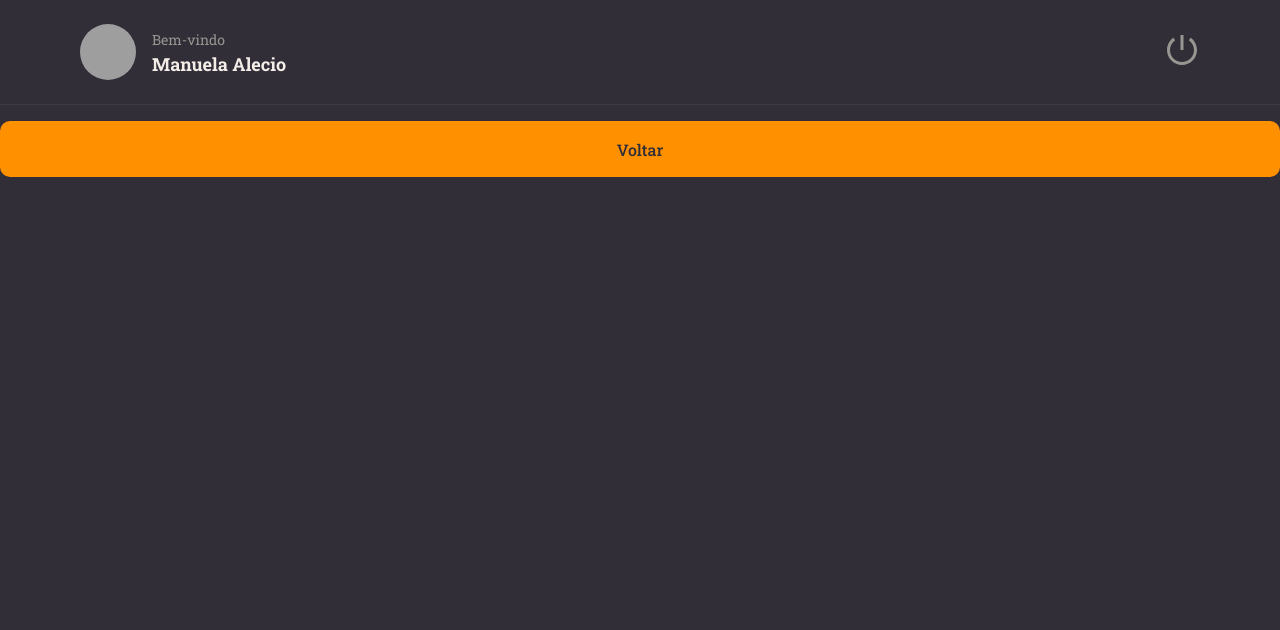
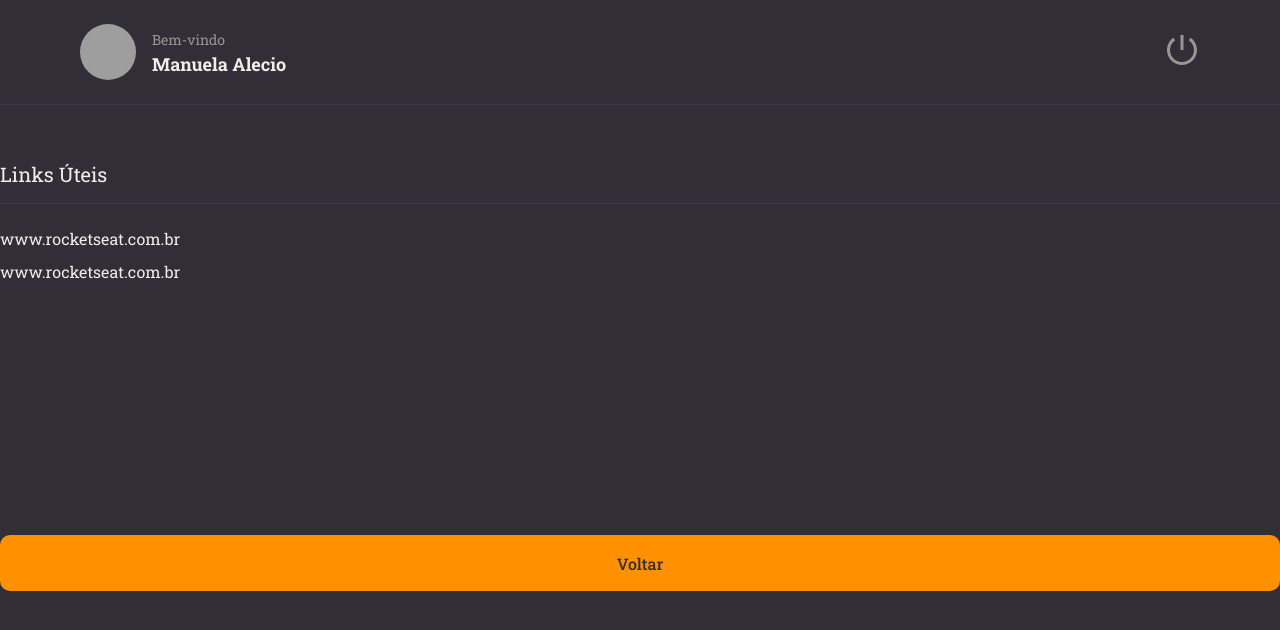
Before and after one commit to manuelaalecio/frontend-rocketNotes, a React (Vite) app: page / in a window 1280 px wide. Shown: the top 630 px of the page. Built offline with nearby package versions, Linux system fonts and the light colour scheme; grey boxes are pictures that could not be loaded.

Commit message:
feat: add links section on details

```diff
--- /dev/null
+++ b/src/components/Section/index.jsx
@@ -0,0 +1,10 @@
+import { Container } from "./styles";
+
+export function Section({ title, children, ...rest }) {
+  return (
+    <Container {...rest}>
+      <h2>{title}</h2>
+      {children}
+    </Container>
+  );
+}
--- /dev/null
+++ b/src/components/Section/styles.js
@@ -0,0 +1,18 @@
+import styled from "styled-components";
+
+export const Container = styled.section`
+  margin: 56px 0 28px;
+
+  > h2 {
+    border-bottom-width: 1px;
+    border-bottom-style: solid;
+    border-bottom-color: ${({ theme }) => theme.COLORS.BACKGROUND_700};
+
+    padding-bottom: 16px;
+    margin-bottom: 24px;
+
+    color: ${({ theme }) => theme.COLORS.GREY_100};
+    font-size: 20px;
+    font-weight: 400;
+  }
+`;
--- a/src/pages/Details/index.jsx
+++ b/src/pages/Details/index.jsx
@@ -1,12 +1,24 @@
-import { Container } from "./styles";
+import { Container, Links } from "./styles";
 
+import { Header } from "../../components/Header";
 import { Button } from "../../components/Button";
-import { Header } from "../../components/Header";
+import { Section } from "../../components/Section";
 
 export function Details() {
   return (
     <Container>
       <Header />
+      <Section title="Links Úteis">
+        <Links>
+          <li>
+            <a href="#">www.rocketseat.com.br</a>
+          </li>
+          <li>
+            <a href="#">www.rocketseat.com.br</a>
+          </li>
+        </Links>
+      </Section>
+
       <Button title="Voltar" />
     </Container>
   );
--- a/src/pages/Details/styles.js
+++ b/src/pages/Details/styles.js
@@ -9,3 +9,15 @@
     "header"
     "content";
 `;
+
+export const Links = styled.ul`
+  list-style: none;
+
+  > li {
+    margin-top: 12px;
+
+    a {
+      color: ${({ theme }) => theme.COLORS.WHITE};
+    }
+  }
+`;
```
